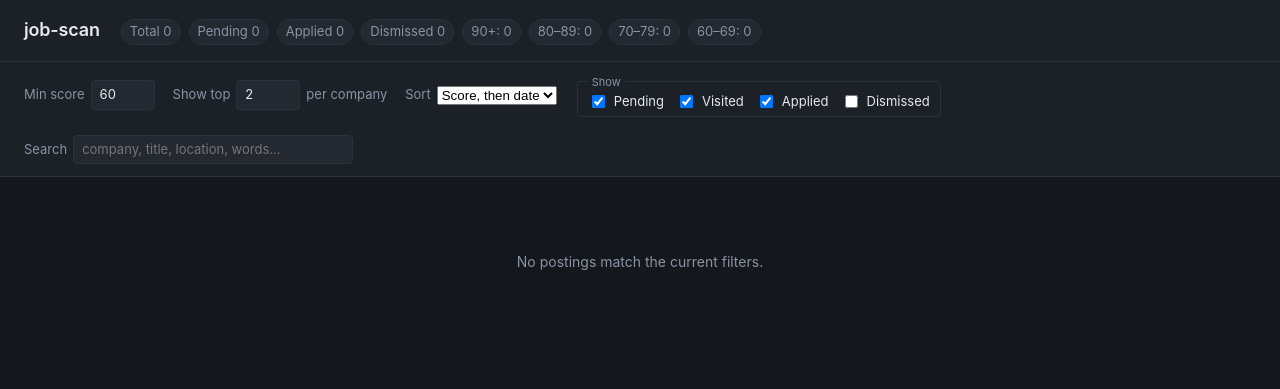
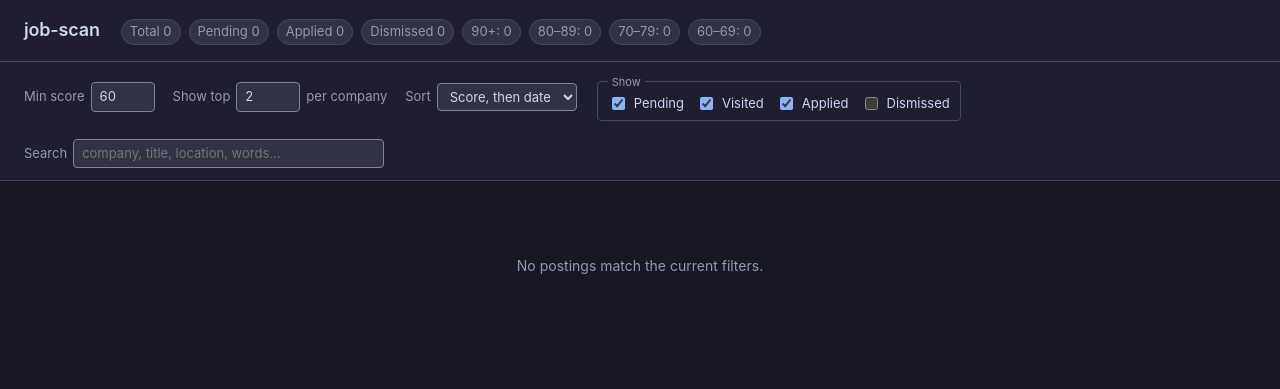
Before and after one commit to Hugh-ONeill/job-scan, a Flask app: page / in a window 1280 px wide. Shown: the top 389 px of the page. Run offline with Flask 3, Linux system fonts and the light colour scheme; data that the repository does not hold is empty; some libraries are stand-ins or nearby versions.

Commit message:
Restyle the dashboard in Catppuccin Mocha with focus rings, wrapping controls and h3 section headings

```diff
--- a/src/job_scan/static/style.css
+++ b/src/job_scan/static/style.css
@@ -1,19 +1,23 @@
+/* Catppuccin Mocha */
 :root {
-  --bg: #14171c;
-  --panel: #1c2027;
-  --panel-2: #232831;
-  --border: #2c323d;
-  --text: #e6e9ef;
-  --muted: #8a93a4;
-  --accent: #7aa2f7;
-  --good: #9ece6a;
-  --warn: #e0af68;
-  --bad:  #f7768e;
-  --score-90: #9ece6a;
-  --score-80: #b8d36b;
-  --score-70: #e0af68;
-  --score-60: #d39062;
-  --score-lo: #888;
+  color-scheme: dark;
+  --bg: #181825;        /* mantle   */
+  --panel: #1e1e2e;     /* base     */
+  --panel-2: #313244;   /* surface0 */
+  --border: #45475a;    /* surface1 */
+  --border-field: #7f849c; /* overlay1: field edges need 3:1 even on tinted rows */
+  --text: #cdd6f4;      /* text     */
+  --muted: #9399b2;     /* overlay2 */
+  --on-accent: #11111b; /* crust    */
+  --accent: #89b4fa;    /* blue     */
+  --good: #a6e3a1;      /* green    */
+  --warn: #f9e2af;      /* yellow   */
+  --bad:  #f38ba8;      /* red      */
+  --score-90: #a6e3a1;  /* green    */
+  --score-80: #94e2d5;  /* teal     */
+  --score-70: #f9e2af;  /* yellow   */
+  --score-60: #fab387;  /* peach    */
+  --score-lo: #6c7086;  /* overlay0 */
 }
 
 * { box-sizing: border-box; }
@@ -25,12 +29,20 @@ html, body {
   font-family: -apple-system, BlinkMacSystemFont, "Segoe UI", "Inter", Roboto, sans-serif;
   font-size: 14px;
   line-height: 1.5;
+  overflow-x: clip;
 }
+
+:focus-visible {
+  outline: 2px solid var(--accent);
+  outline-offset: 2px;
+}
+.posting-head:focus-visible { outline-offset: -2px; }
 
 header {
   display: flex;
   align-items: baseline;
   gap: 1.5em;
+  flex-wrap: wrap;
   padding: 16px 24px;
   background: var(--panel);
   border-bottom: 1px solid var(--border);
@@ -81,9 +93,10 @@ h1 {
 }
 
 .controls input[type="number"],
-.controls input[type="search"] {
+.controls input[type="search"],
+.controls select {
   background: var(--panel-2);
-  border: 1px solid var(--border);
+  border: 1px solid var(--border-field);
   color: var(--text);
   padding: 4px 8px;
   border-radius: 4px;
@@ -91,15 +104,16 @@ h1 {
 }
 
 .controls input[type="number"] { width: 64px; }
-.controls input[type="search"] { width: 280px; }
-.search-label { flex: 1; max-width: 360px; }
+.controls input[type="search"] { width: 280px; flex: 1; min-width: 0; }
+.search-label { flex: 1 1 200px; max-width: 360px; }
 
 fieldset.status-filter {
   border: 1px solid var(--border);
   border-radius: 4px;
-  padding: 2px 10px 4px;
+  padding: 4px 10px 6px;
   display: flex;
-  gap: 12px;
+  flex-wrap: wrap;
+  gap: 8px 12px;
 }
 fieldset.status-filter legend {
   font-size: 11px;
@@ -149,7 +163,7 @@ main { padding: 20px 24px 60px; }
   font-weight: 600;
   padding: 1px 8px;
   border-radius: 999px;
-  color: #0e1117;
+  color: var(--on-accent);
   font-size: 12px;
 }
 .score-pill.s90 { background: var(--score-90); }
@@ -192,7 +206,7 @@ main { padding: 20px 24px 60px; }
   font-weight: 600;
   padding: 2px 0;
   border-radius: 4px;
-  color: #0e1117;
+  color: var(--on-accent);
 }
 .score.s90 { background: var(--score-90); }
 .score.s80 { background: var(--score-80); }
@@ -239,15 +253,15 @@ main { padding: 20px 24px 60px; }
   gap: 24px;
   margin-bottom: 16px;
 }
-.two-col h4 {
+.two-col h3 {
   margin: 0 0 6px;
   font-size: 12px;
   text-transform: uppercase;
   letter-spacing: 0.05em;
   color: var(--muted);
 }
-.strengths h4 { color: var(--good); }
-.concerns  h4 { color: var(--warn); }
+.strengths h3 { color: var(--good); }
+.concerns  h3 { color: var(--warn); }
 .two-col ul { margin: 0; padding-left: 18px; }
 .two-col li { margin-bottom: 4px; }
 
@@ -287,7 +301,7 @@ details.description .description-body ul {
   padding-left: 20px;
 }
 details.description .description-body li { margin: 2px 0; }
-details.description .description-body a { color: var(--accent, #4493f8); }
+details.description .description-body a { color: var(--accent); }
 
 .actions { display: flex; gap: 8px; flex-wrap: wrap; }
 .btn {
@@ -301,12 +315,13 @@ details.description .description-body a { color: var(--accent, #4493f8); }
   font-size: 13px;
   cursor: pointer;
   text-decoration: none;
+  white-space: nowrap;
 }
 .btn:hover { background: var(--panel-2); }
 .btn.primary {
   background: var(--accent);
   border-color: var(--accent);
-  color: #0e1117;
+  color: var(--on-accent);
   font-weight: 600;
 }
 .btn.primary:hover { filter: brightness(1.1); }
@@ -337,6 +352,7 @@ details.description .description-body a { color: var(--accent, #4493f8); }
 .pipeline-head .btn { font-size: 12px; padding: 4px 10px; }
 #pipeline-toggle { margin-left: auto; }
 
+#pipeline-body { overflow-x: auto; }
 .pipeline-table {
   width: 100%;
   border-collapse: collapse;
@@ -362,7 +378,7 @@ details.description .description-body a { color: var(--accent, #4493f8); }
 .pipeline-table select,
 .pipeline-table .notes-input {
   background: var(--panel-2);
-  border: 1px solid var(--border);
+  border: 1px solid var(--border-field);
   color: var(--text);
   padding: 3px 6px;
   border-radius: 4px;
@@ -370,8 +386,13 @@ details.description .description-body a { color: var(--accent, #4493f8); }
   font-size: 12px;
 }
 .pipeline-table .notes-input { width: 100%; min-width: 120px; }
-.pipeline-table tr.due td      { background: color-mix(in srgb, var(--warn) 8%, transparent); }
-.pipeline-table tr.ghosted td  { background: color-mix(in srgb, var(--bad) 6%, transparent); }
+/* Company stays in view when the table scrolls sideways on a narrow screen. */
+.pipeline-table th:first-child,
+.pipeline-table td:first-child { position: sticky; left: 0; z-index: 1; background: var(--panel); }
+.pipeline-table tr.due td      { background: color-mix(in srgb, var(--warn) 8%, var(--panel)); }
+.pipeline-table tr.ghosted td  { background: color-mix(in srgb, var(--bad) 6%, var(--panel)); }
 .quiet-due     { color: var(--warn); font-weight: 600; white-space: nowrap; }
 .quiet-ghosted { color: var(--bad); white-space: nowrap; }
 .btn.tiny { font-size: 11px; padding: 2px 8px; }
+
+input[type="checkbox"] { accent-color: var(--accent); }
--- a/src/job_scan/templates/dashboard.html
+++ b/src/job_scan/templates/dashboard.html
@@ -4,6 +4,7 @@
 <meta charset="utf-8">
 <title>job-scan dashboard</title>
 <meta name="viewport" content="width=device-width, initial-scale=1">
+<meta name="description" content="Daily scan of job postings scored against a resume, with an application pipeline.">
 <link rel="stylesheet" href="{{ url_for('static', filename='style.css') }}">
 </head>
 <body>
@@ -89,11 +90,11 @@
       <p class="rationale"></p>
       <div class="two-col">
         <div class="strengths">
-          <h4>Strengths</h4>
+          <h3>Strengths</h3>
           <ul></ul>
         </div>
         <div class="concerns">
-          <h4>Concerns</h4>
+          <h3>Concerns</h3>
           <ul></ul>
         </div>
       </div>
```
